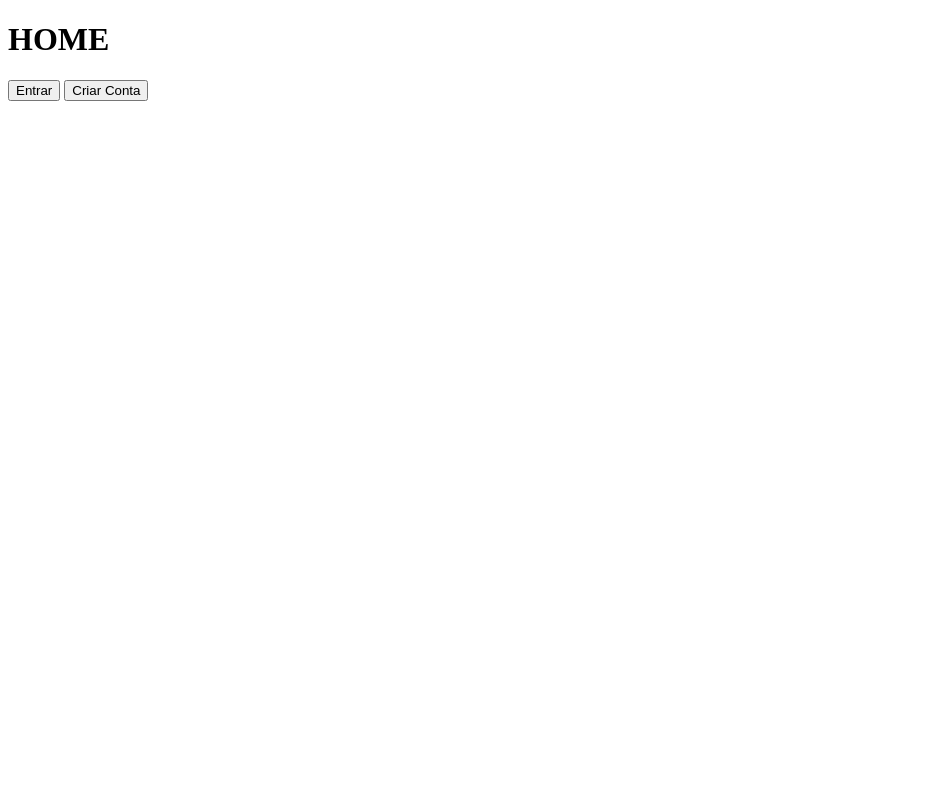
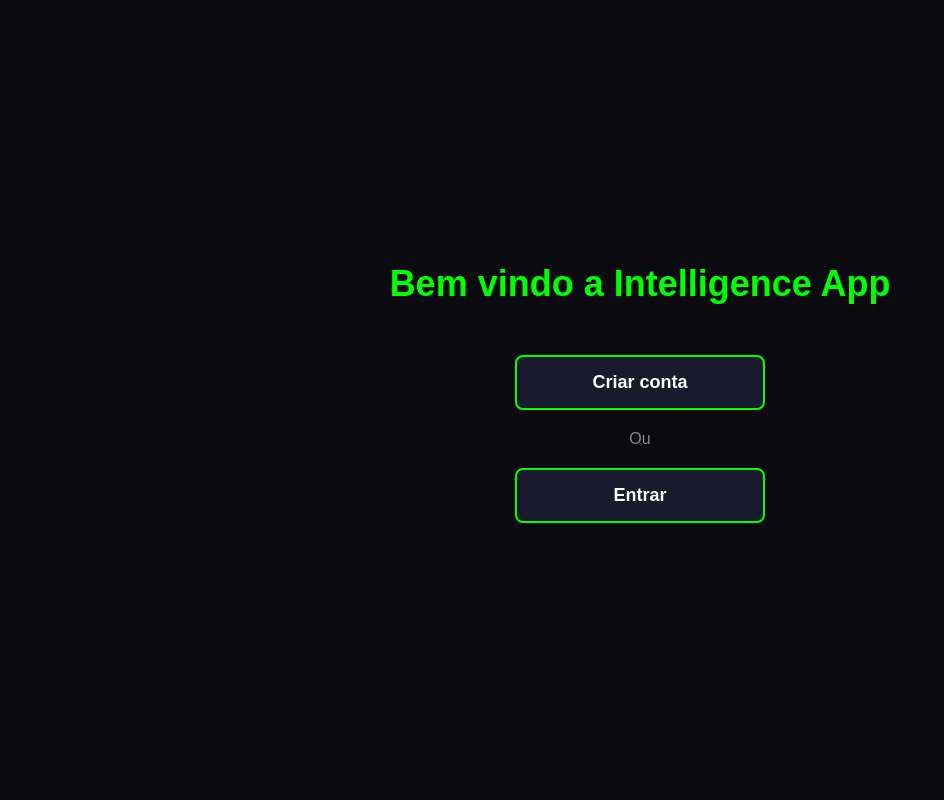
Before and after one commit to durklanez/inteligencia.app, a Flask app: page / in a window 1280 px wide. Shown: the whole page, without its empty margins (0-944 px from the left). Run offline with Flask 3, Linux system fonts and the light colour scheme.

Commit message:
Update index.html

```diff
--- a/templates/index.html
+++ b/templates/index.html
@@ -1,49 +1,64 @@
 <!DOCTYPE html>
-<html lang="pt">
+<html lang="pt-br">
 <head>
-<meta charset="UTF-8">
-<title>App</title>
-<style>
-.hidden { display:none; }
-</style>
+    <meta charset="UTF-8">
+    <meta name="viewport" content="width=device-width, initial-scale=1.0">
+    <title>Intelligence App</title>
+    <style>
+        * {
+            margin: 0;
+            padding: 0;
+            box-sizing: border-box;
+        }
+        body {
+            background: #0A0A0F;
+            color: white;
+            font-family: Arial, sans-serif;
+            height: 100vh;
+            display: flex;
+            align-items: center;
+            justify-content: center;
+        }
+        .container {
+            text-align: center;
+        }
+        h1 {
+            font-size: 36px;
+            margin-bottom: 50px;
+            color: #00FF00;
+        }
+        .btn {
+            display: block;
+            width: 250px;
+            padding: 15px;
+            margin: 15px auto;
+            background: #1A1A2E;
+            color: white;
+            text-decoration: none;
+            border: 2px solid #00FF00;
+            border-radius: 8px;
+            font-size: 18px;
+            font-weight: bold;
+            cursor: pointer;
+            transition: 0.3s;
+        }
+        .btn:hover {
+            background: #00FF00;
+            color: #0A0A0F;
+        }
+        .ou {
+            margin: 20px 0;
+            color: #888;
+        }
+    </style>
 </head>
 <body>
+    <div class="container">
+        <h1>Bem vindo a Intelligence App</h1>
 
-<!-- HOME -->
-<div id="home">
-  <h1>HOME</h1>
-  <button onclick="mostrar('login')">Entrar</button>
-  <button onclick="mostrar('register')">Criar Conta</button>
-</div>
-
-<!-- LOGIN -->
-<div id="login" class="hidden">
-  <h2>Login</h2>
-  <input id="user" placeholder="Utilizador">
-  <input id="pass" type="password" placeholder="Senha">
-
-  <button onclick="login()">Entrar</button>
-  <button onclick="mostrar('register')">Criar Conta</button>
-</div>
-
-<!-- REGISTER -->
-<div id="register" class="hidden">
-  <h2>Criar Conta</h2>
-  <input id="newUser" placeholder="Utilizador">
-  <input id="newPass" type="password" placeholder="Senha">
-
-  <button onclick="criarConta()">Criar</button>
-  <button onclick="mostrar('login')">Voltar</button>
-</div>
-
-<!-- MENU -->
-<div id="menu" class="hidden">
-  <h2>Painel</h2>
-  <p id="welcome"></p>
-
-  <button onclick="logout()">Sair</button>
-</div>
-
-<script src="/static/script.js"></script>
+        <a href="/register" class="btn">Criar conta</a>
+        <div class="ou">Ou</div>
+        <a href="/login" class="btn">Entrar</a>
+    </div>
 </body>
-</html>
+  </html>
```
